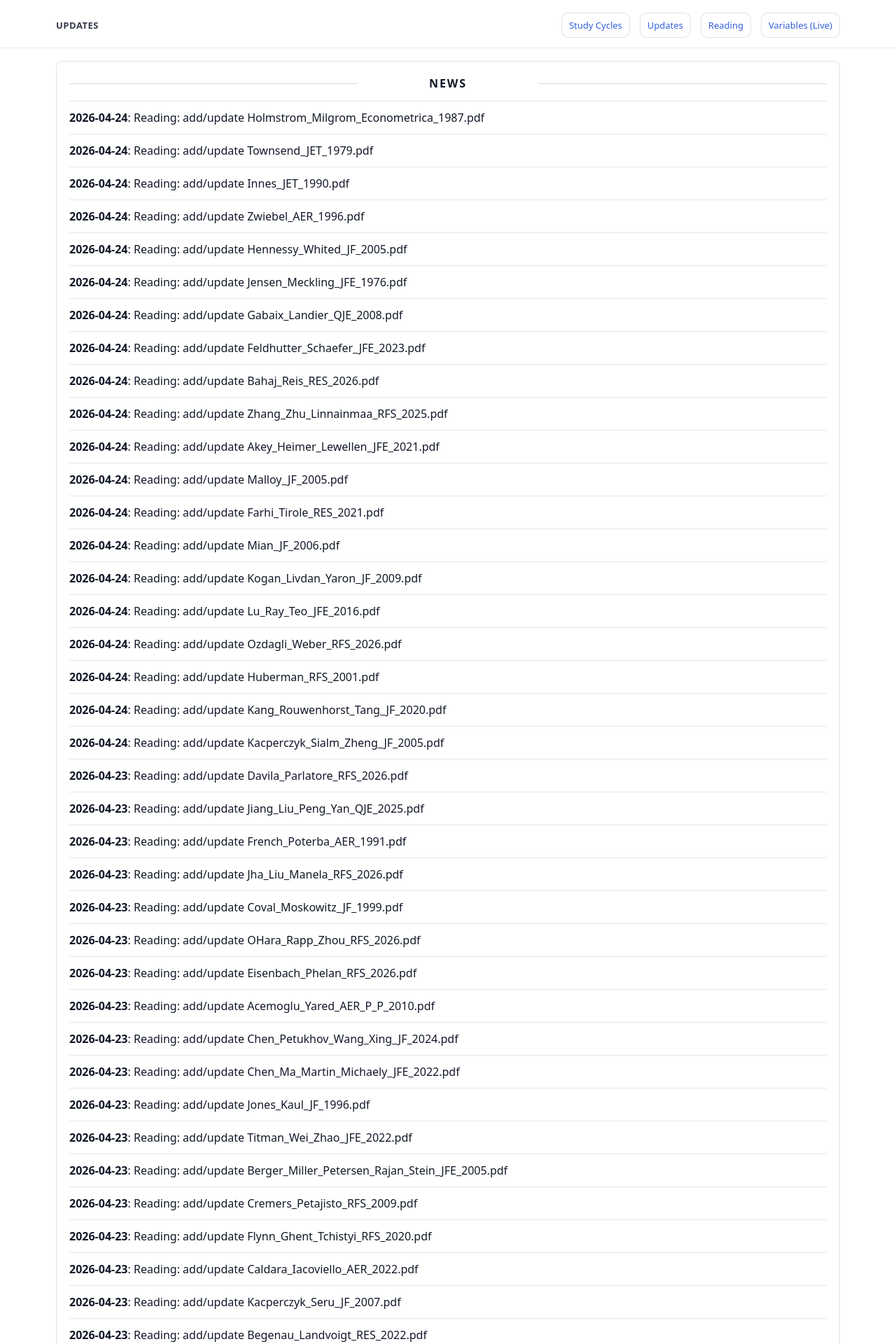
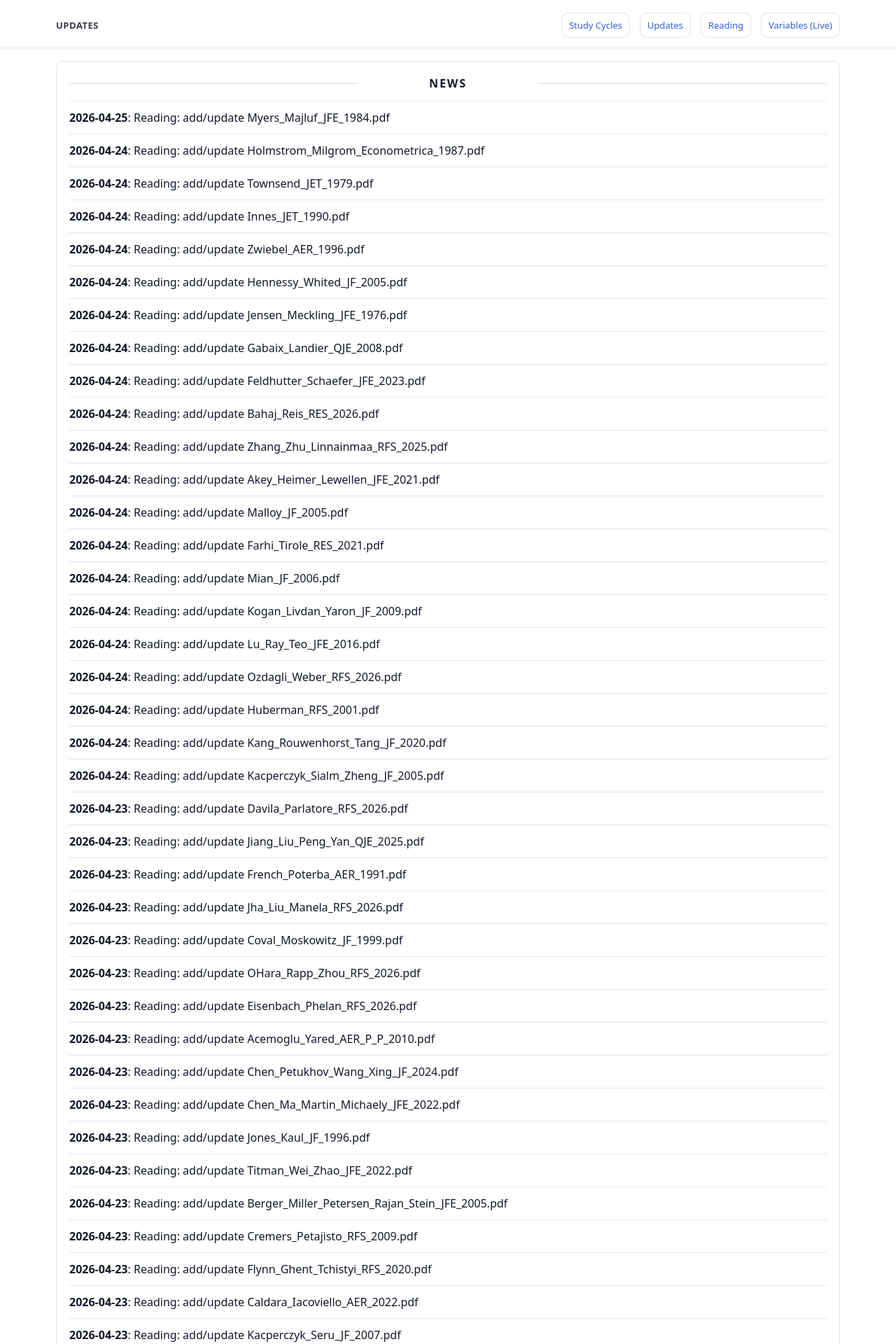
Before and after one commit to yaxinzn/study-archive, a Jekyll site: the page built from updates/index.md, in a window 1280 px wide. Shown: the top 1920 px of the page at 70% size. Built offline with Jekyll 4.4.1, drawn with Linux system fonts in a browser that asks for light colours; some of the changed text lies outside the part shown.

Commit message:
chore: update NEWS feed

```diff
--- a/_data/news.yml
+++ b/_data/news.yml
@@ -1,4 +1,7 @@
 # Auto-generated update history (sorted newest -> oldest). Do not edit manually.
+- ts: "1777065130"
+  date: "2026-04-25"
+  title: "Reading: add/update Myers_Majluf_JFE_1984.pdf"
 - ts: "1777036261"
   date: "2026-04-24"
   title: "Reading: add/update Holmstrom_Milgrom_Econometrica_1987.pdf"
```
